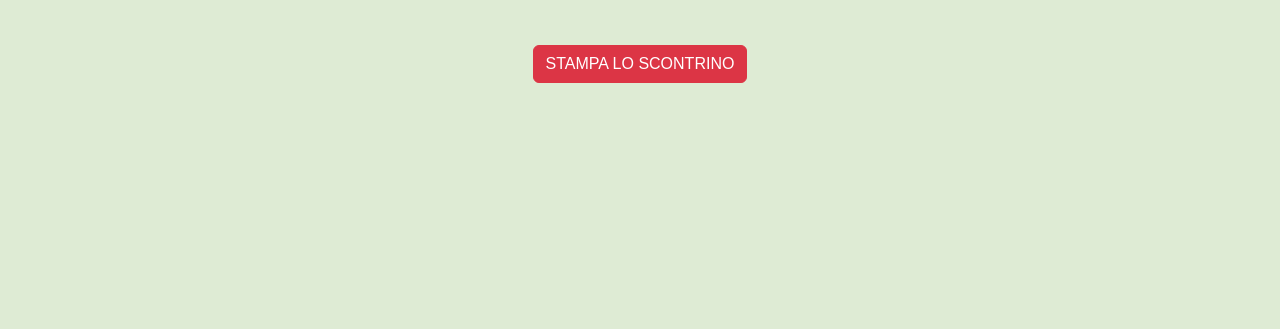
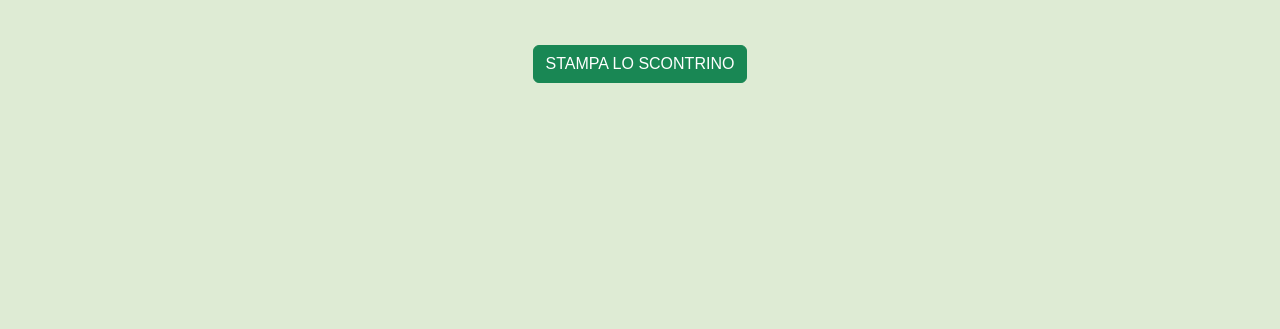
Before and after one commit to Johnnyfromtheblock4/qr-code-scontrino, a plain HTML site: page index.html in a window 1280 px wide. Shown: the part 471-800 px from the top of the page. Drawn offline with nearby package versions, Linux system fonts and the light colour scheme; a script that the page names is missing.

Commit message:
[UPD] pulsante stampa scontrino

```diff
--- a/index.html
+++ b/index.html
@@ -61,7 +61,7 @@
           <div id="qrcode"></div>
         </div>
         <div class="col-12">
-          <a href="#" class="btn btn-danger my-5">STAMPA LO SCONTRINO</a>
+          <a href="#" class="btn btn-success my-5">STAMPA LO SCONTRINO</a>
         </div>
       </div>
     </div>
```
